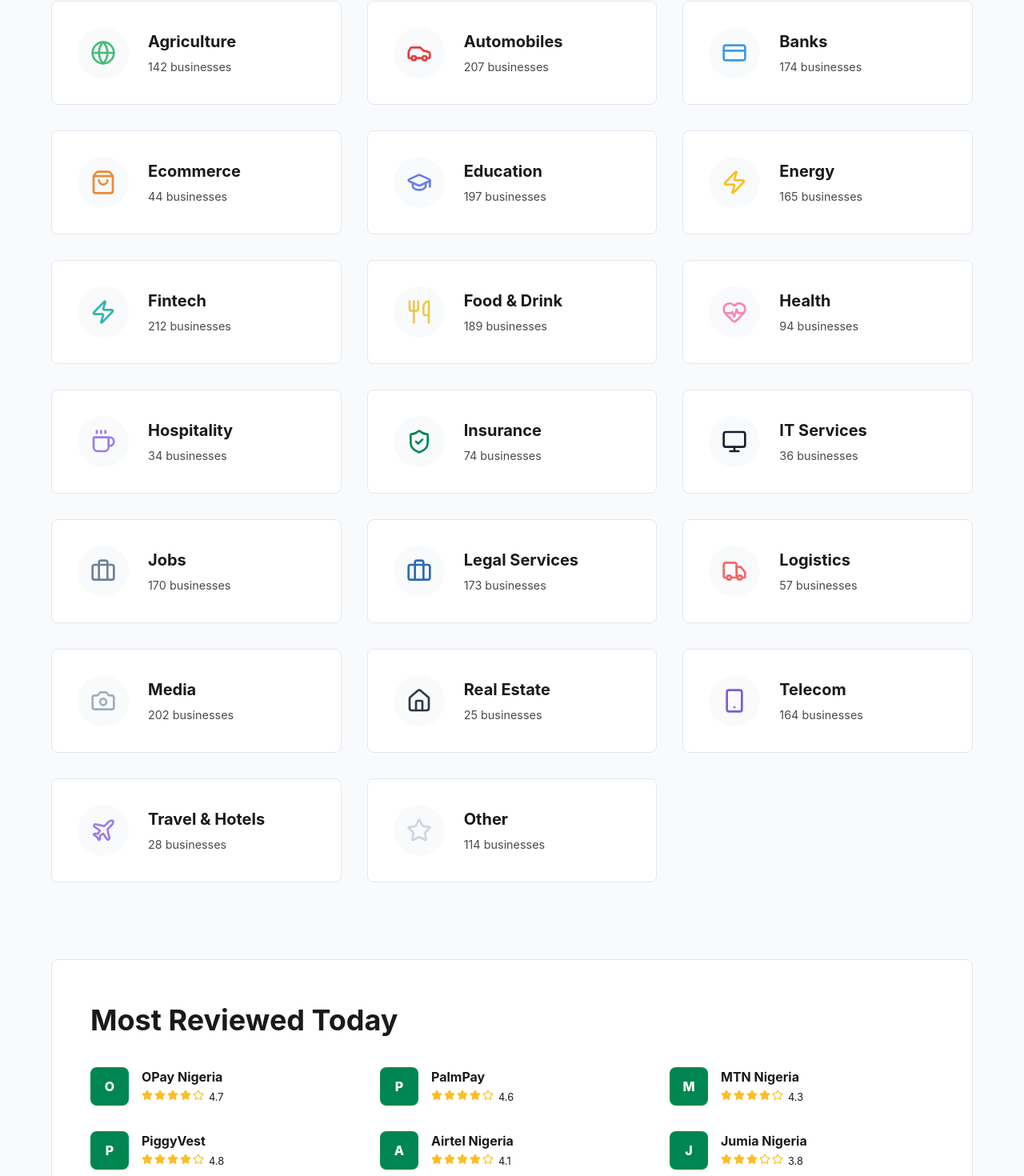
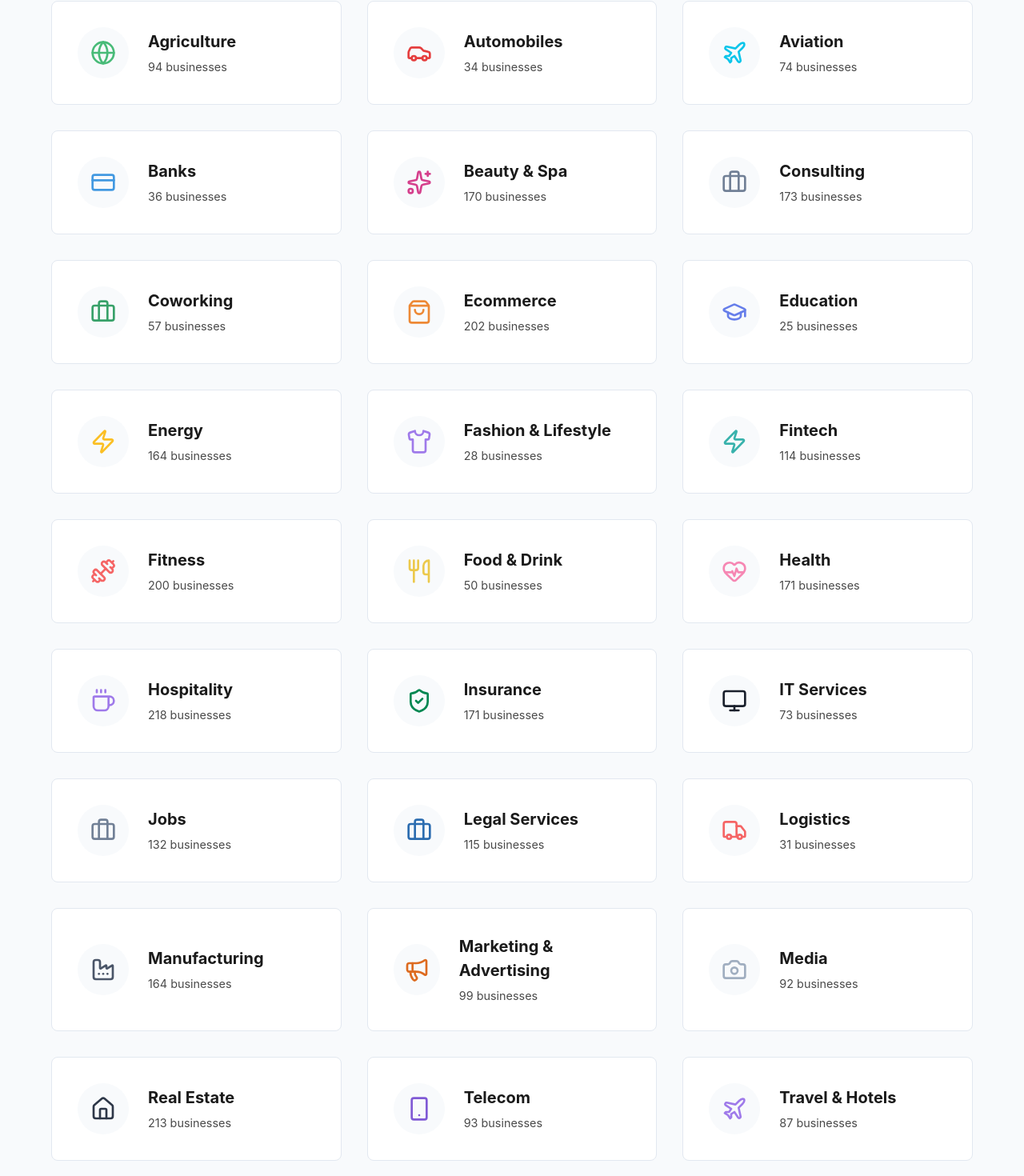
Before and after one commit to kruzeskywalker/naijatrust-production, a React (Vite) app in the folder frontend/: page /categories in a window 1280 px wide. Shown: the part 388-1858 px from the top of the page at 80% size. Built offline with nearby package versions, Linux system fonts and the light colour scheme; no server answers; a web font is replaced by a local one.

Commit message:
feat: add new business categories and update seeding

```diff
--- a/frontend/src/pages/Categories.jsx
+++ b/frontend/src/pages/Categories.jsx
@@ -4,7 +4,8 @@
 import {
     Globe, Zap, ShieldCheck, ShoppingBag, Truck, CreditCard,
     Smartphone, Car, Coffee, Utensils, Home, Briefcase,
-    HeartPulse, GraduationCap, Plane, Camera, Monitor, Settings, Star
+    HeartPulse, GraduationCap, Plane, Camera, Monitor, Settings, Star,
+    Sparkles, Shirt, Dumbbell, Factory, Megaphone
 } from 'lucide-react';
 import { businesses } from '../mockData';
 import './Categories.css';
@@ -14,25 +15,33 @@
     // Map categories to icons/colors
     const getCategoryData = (name) => {
         const mapping = {
-            'Agriculture': { icon: <Globe size={32} />, color: '#48bb78' },
-            'Automobiles': { icon: <Car size={32} />, color: '#e53e3e' },
-            'Banks': { icon: <CreditCard size={32} />, color: '#4299e1' },
-            'Ecommerce': { icon: <ShoppingBag size={32} />, color: '#ed8936' },
-            'Education': { icon: <GraduationCap size={32} />, color: '#667eea' },
-            'Energy': { icon: <Zap size={32} />, color: '#fbbf24' },
-            'Fintech': { icon: <Zap size={32} />, color: '#38b2ac' },
-            'Food & Drink': { icon: <Utensils size={32} />, color: '#ecc94b' },
-            'Health': { icon: <HeartPulse size={32} />, color: '#f687b3' },
-            'Hospitality': { icon: <Coffee size={32} />, color: '#9f7aea' },
-            'Insurance': { icon: <ShieldCheck size={32} />, color: '#008751' },
-            'IT Services': { icon: <Monitor size={32} />, color: '#1a202c' },
-            'Jobs': { icon: <Briefcase size={32} />, color: '#718096' },
-            'Legal Services': { icon: <Briefcase size={32} />, color: '#2b6cb0' },
-            'Logistics': { icon: <Truck size={32} />, color: '#f56565' },
-            'Media': { icon: <Camera size={32} />, color: '#a0aec0' },
-            'Real Estate': { icon: <Home size={32} />, color: '#2d3748' },
-            'Telecom': { icon: <Smartphone size={32} />, color: '#805ad5' },
-            'Travel & Hotels': { icon: <Plane size={32} />, color: '#9f7aea' },
+            'Agriculture': { icon: <Globe size={32} />, color: '#48bb78' }, // Green
+            'Automobiles': { icon: <Car size={32} />, color: '#e53e3e' }, // Red
+            'Aviation': { icon: <Plane size={32} />, color: '#0bc5ea' }, // Cyan
+            'Banks': { icon: <CreditCard size={32} />, color: '#4299e1' }, // Blue
+            'Beauty & Spa': { icon: <Sparkles size={32} />, color: '#d53f8c' }, // Pink
+            'Consulting': { icon: <Briefcase size={32} />, color: '#718096' }, // Gray
+            'Coworking': { icon: <Briefcase size={32} />, color: '#38a169' }, // Green-ish
+            'Ecommerce': { icon: <ShoppingBag size={32} />, color: '#ed8936' }, // Orange
+            'Education': { icon: <GraduationCap size={32} />, color: '#667eea' }, // Indigo
+            'Energy': { icon: <Zap size={32} />, color: '#fbbf24' }, // Yellow
+            'Fashion & Lifestyle': { icon: <Shirt size={32} />, color: '#9f7aea' }, // Purple
+            'Fintech': { icon: <Zap size={32} />, color: '#38b2ac' }, // Teal
+            'Fitness': { icon: <Dumbbell size={32} />, color: '#f56565' }, // Red
+            'Food & Drink': { icon: <Utensils size={32} />, color: '#ecc94b' }, // Yellow-Orange
+            'Health': { icon: <HeartPulse size={32} />, color: '#f687b3' }, // Pink-Red
+            'Hospitality': { icon: <Coffee size={32} />, color: '#9f7aea' }, // Purple
+            'Insurance': { icon: <ShieldCheck size={32} />, color: '#008751' }, // Green
+            'IT Services': { icon: <Monitor size={32} />, color: '#1a202c' }, // Dark
+            'Jobs': { icon: <Briefcase size={32} />, color: '#718096' }, // Gray
+            'Legal Services': { icon: <Briefcase size={32} />, color: '#2b6cb0' }, // Blue
+            'Logistics': { icon: <Truck size={32} />, color: '#f56565' }, // Red
+            'Manufacturing': { icon: <Factory size={32} />, color: '#4a5568' }, // Gray
+            'Marketing & Advertising': { icon: <Megaphone size={32} />, color: '#dd6b20' }, // Orange
+            'Media': { icon: <Camera size={32} />, color: '#a0aec0' }, // Gray
+            'Real Estate': { icon: <Home size={32} />, color: '#2d3748' }, // Dark
+            'Telecom': { icon: <Smartphone size={32} />, color: '#805ad5' }, // Purple
+            'Travel & Hotels': { icon: <Plane size={32} />, color: '#9f7aea' }, // Purple
             'Other': { icon: <Star size={32} />, color: '#cbd5e0' }
         };
         return mapping[name] || mapping['Other'];
--- a/frontend/src/utils/constants.js
+++ b/frontend/src/utils/constants.js
@@ -1,11 +1,17 @@
 export const BUSINESS_CATEGORIES = [
     'Agriculture',
     'Automobiles',
+    'Aviation',
     'Banks',
+    'Beauty & Spa',
+    'Consulting',
+    'Coworking',
     'Ecommerce',
     'Education',
     'Energy',
+    'Fashion & Lifestyle',
     'Fintech',
+    'Fitness',
     'Food & Drink',
     'Health',
     'Hospitality',
@@ -14,6 +20,8 @@
     'Jobs',
     'Legal Services',
     'Logistics',
+    'Manufacturing',
+    'Marketing & Advertising',
     'Media',
     'Real Estate',
     'Telecom',
```
Also changed, not shown: 1 other file (tests, documents, lock files or other folders).
